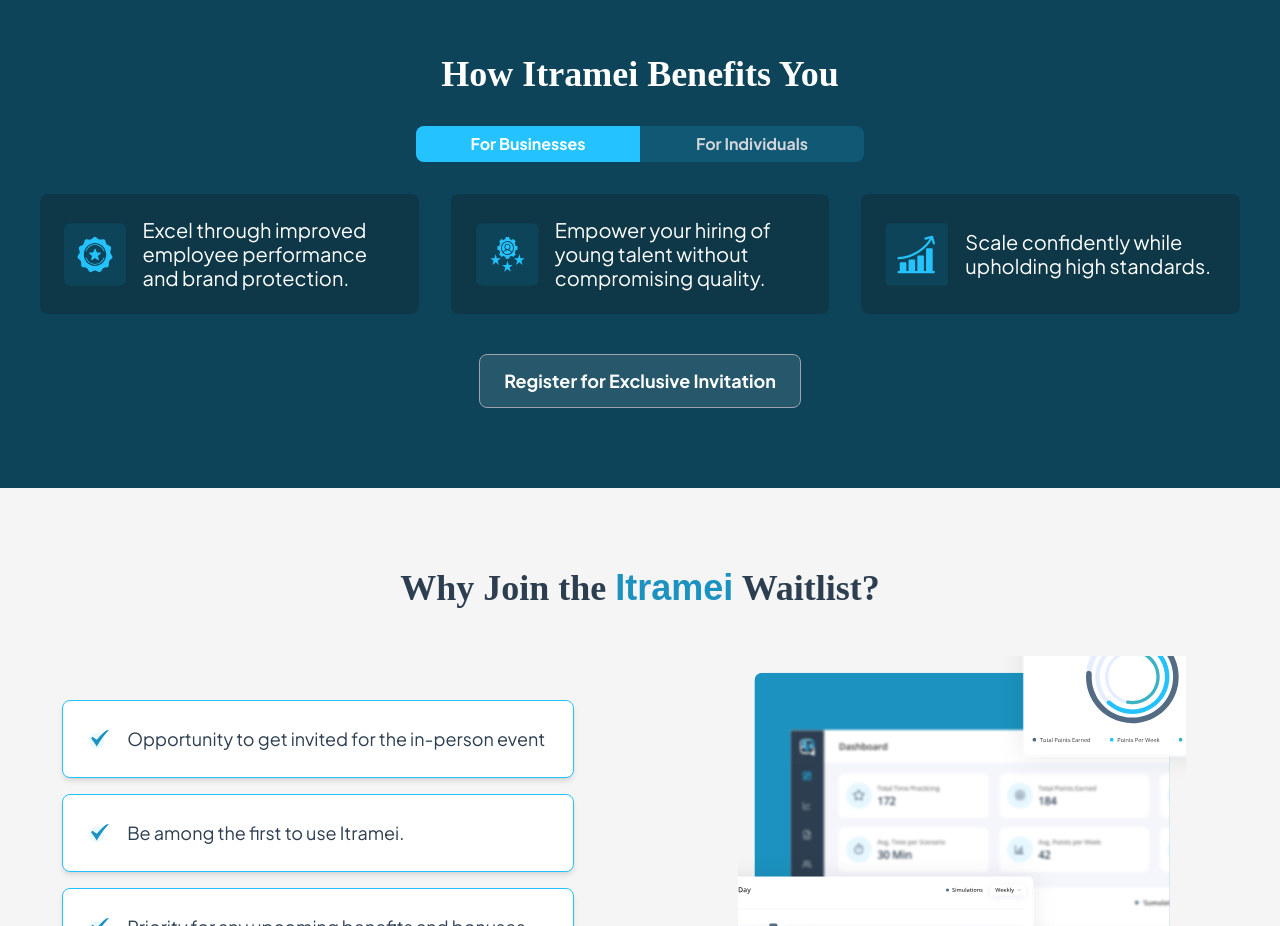
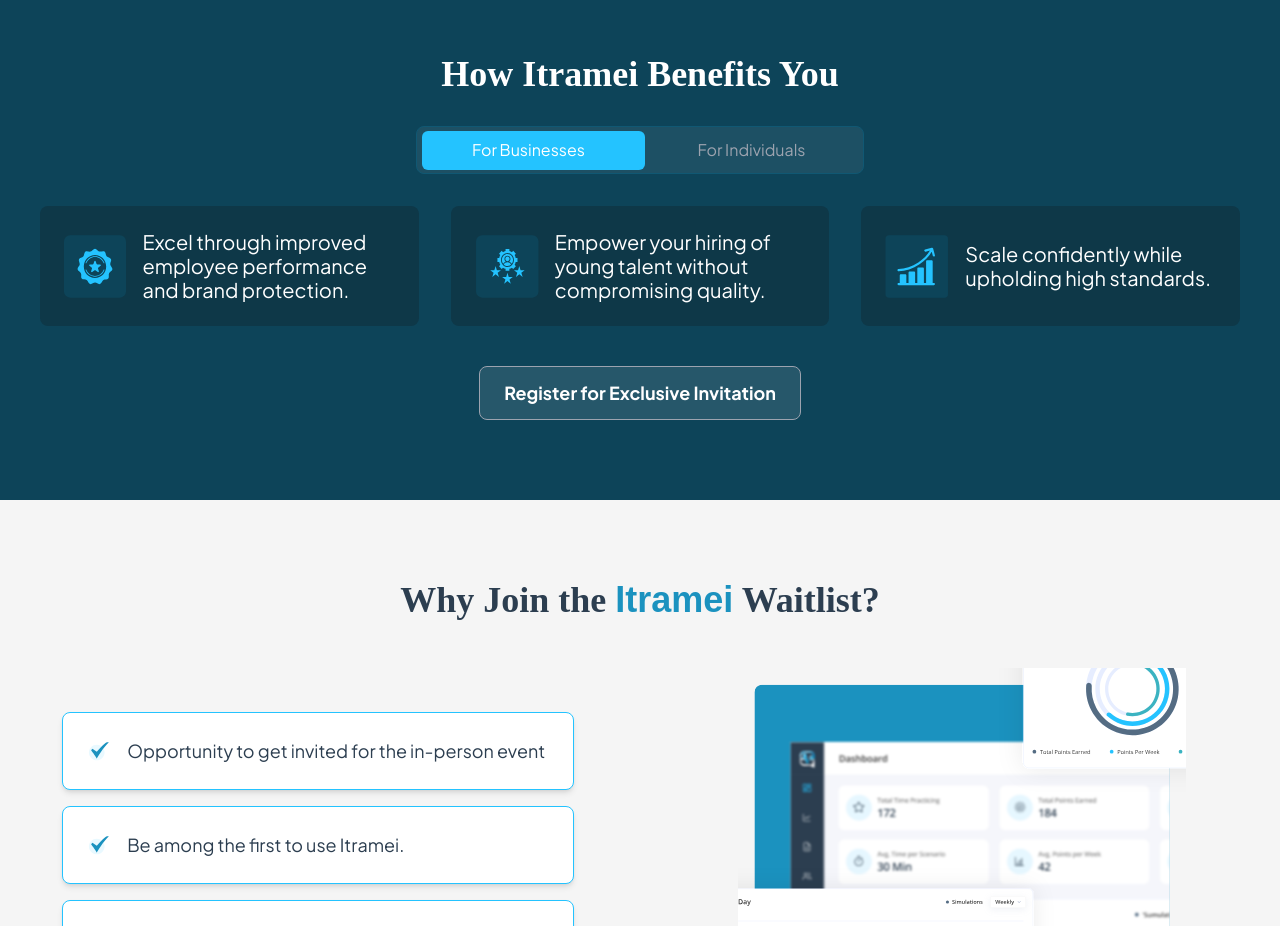
Before and after one commit to platformItramei/Itramei-waiting-list, a React (Create React App) app: page / in a window 1280 px wide. Shown: the part 1880-2806 px from the top of the page. Built offline with nearby package versions, Linux system fonts and the light colour scheme; a web font is replaced by a local one.

Commit message:
Toggle Button updated to match form toggle

```diff
--- a/src/pages/ItrameiBenefits.jsx
+++ b/src/pages/ItrameiBenefits.jsx
@@ -19,19 +19,19 @@
         How Itramei Benefits You
       </h2>
 
-      <div className="flex justify-center mb-8">
-        <div className="relative flex bg-[#105873] rounded-lg overflow-hidden w-full max-w-md h-[36px]">
+      <div className="flex justify-center mb-8 border-1">
+        <div className="relative flex bg-[#FAFAFF11] rounded-lg overflow-hidden w-full max-w-md h-[48px] border border-[#105873]">
           <div
-            className={`absolute top-0 left-0 h-full w-1/2 bg-[#24C3FF] transition-transform duration-500 ease-in-out ${
-              activeTab === "individual" ? "transform translate-x-full" : ""
+            className={`absolute top-[4px] left-[5px] h-[85%] rounded-[6px] w-1/2 bg-[#24C3FF] transition-transform duration-500 ease-in-out ${
+              activeTab === "individual" ? "transform translate-x-[96%]" : ""
             }`}
           ></div>
 
           {/* For Businesses Button */}
           <button
             onClick={() => setActiveTab("business")}
-            className={`relative z-10 w-1/2 font-semibold flex items-center justify-center ${
-              activeTab === "business" ? "text-white" : "text-gray-300"
+            className={`relative z-10 w-1/2 font-light flex items-center justify-center ${
+              activeTab === "business" ? "text-white" : "text-gray-400"
             }`}
             style={{
               fontFamily: "Plus Jakarta Sans",
@@ -43,8 +43,8 @@
           {/* For Individuals Button */}
           <button
             onClick={() => setActiveTab("individual")}
-            className={`relative z-10 w-1/2 font-semibold flex items-center justify-center ${
-              activeTab === "individual" ? "text-white" : "text-gray-300"
+            className={`relative z-10 w-1/2 font-light flex items-center justify-center ${
+              activeTab === "individual" ? "text-white" : "text-gray-400"
             }`}
             style={{
               fontFamily: "Plus Jakarta Sans",
```
